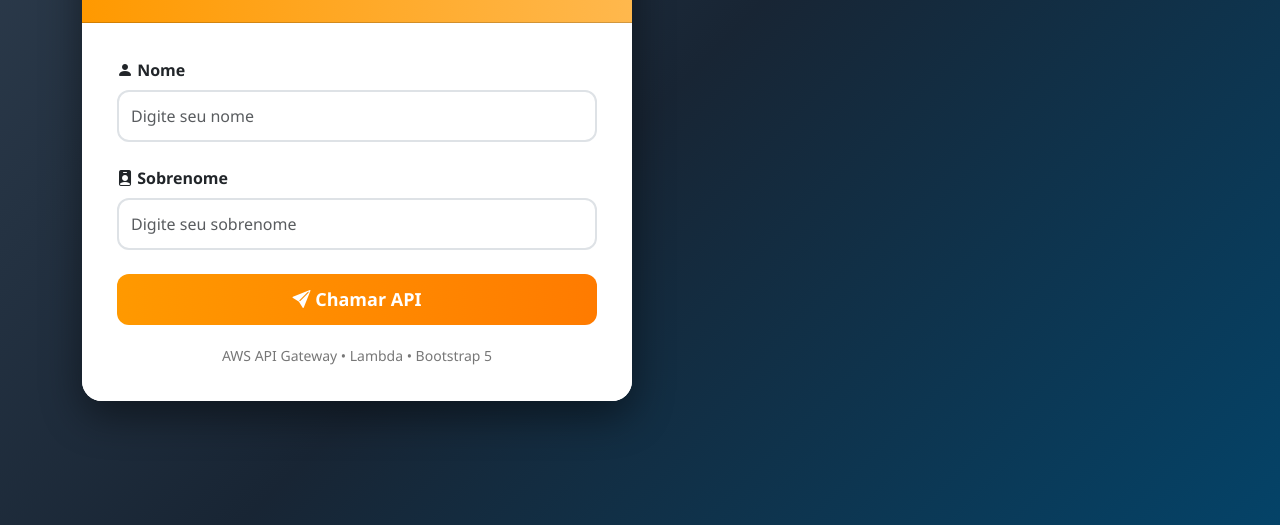
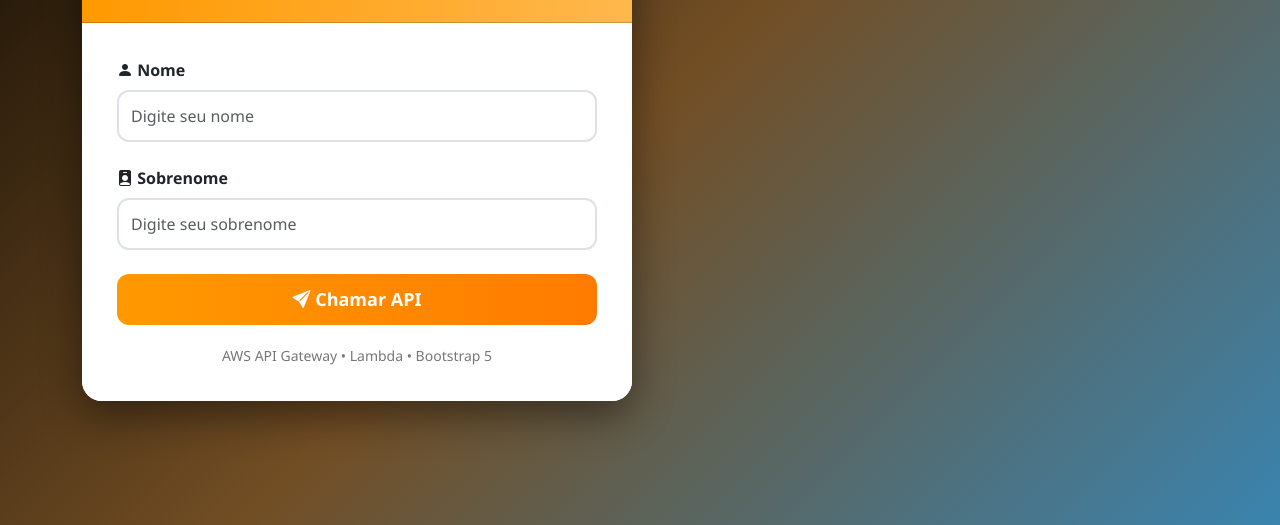
Before and after one commit to roger437linux/aws_api_gateway, a plain HTML site: page index.html in a window 1280 px wide. Shown: the part 275-800 px from the top of the page. Drawn offline with nearby package versions, Linux system fonts and the light colour scheme; some packages are replaced by stand-ins of ours; a script that the page names is missing.

Commit message:
Add index file

```diff
--- a/index.html
+++ b/index.html
@@ -23,7 +23,7 @@
             display:flex;
             justify-content:center;
             align-items:center;
-            background:linear-gradient(135deg,#303f50,#182534,#044368);
+            background:linear-gradient(135deg,#0f0902,#724e24,#3a84af);
             font-family:'Segoe UI',Tahoma,Geneva,Verdana,sans-serif;
         }
 
```
